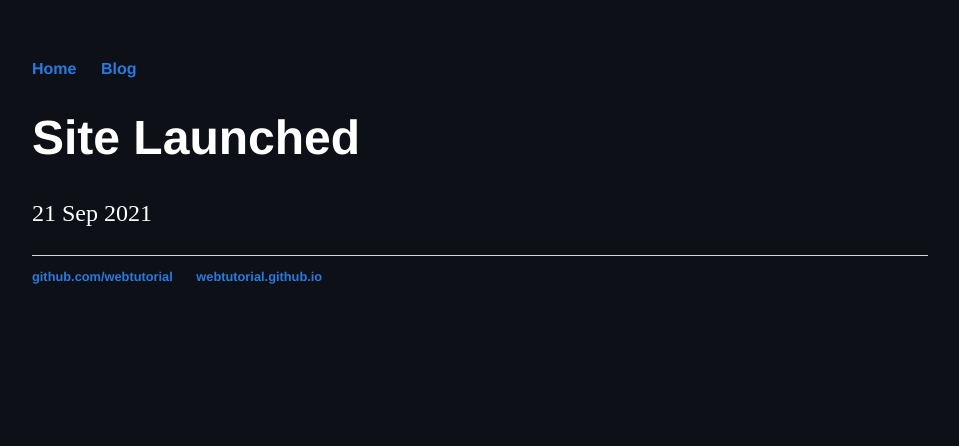
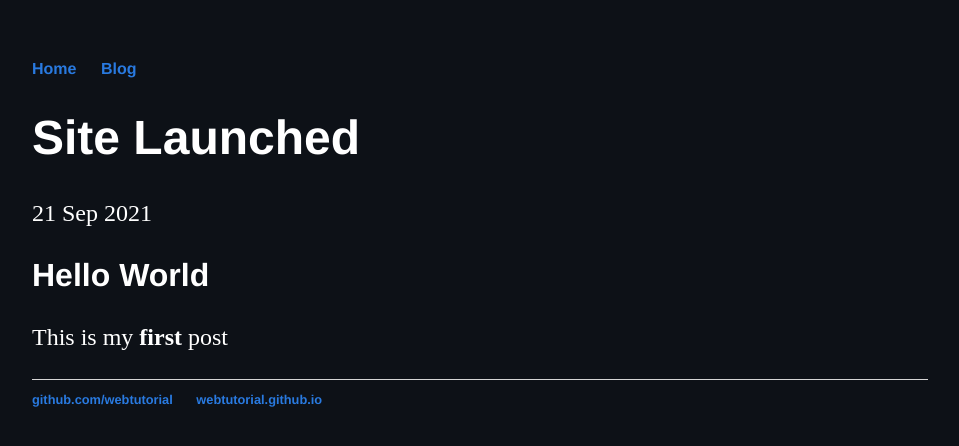
Before and after one commit to HWVictor/HWVictor.github.io, a Jekyll site: the page built from _posts/2021-09-21-site-launched.md, in a window 1280 px wide. Shown: the top 446 px of the page, without its empty margins (160-1119 px from the left). Built offline with Jekyll 4.4.1, drawn with Linux system fonts in a browser that asks for light colours.

Commit message:
Update 2021-09-21-site-launched.md

```diff
--- a/_posts/2021-09-21-site-launched.md
+++ b/_posts/2021-09-21-site-launched.md
@@ -3,3 +3,7 @@ layout: post
 title: "Site Launched"
 date: 2021-09-21
 ---
+
+## Hello World
+
+This is my **first** post
```
